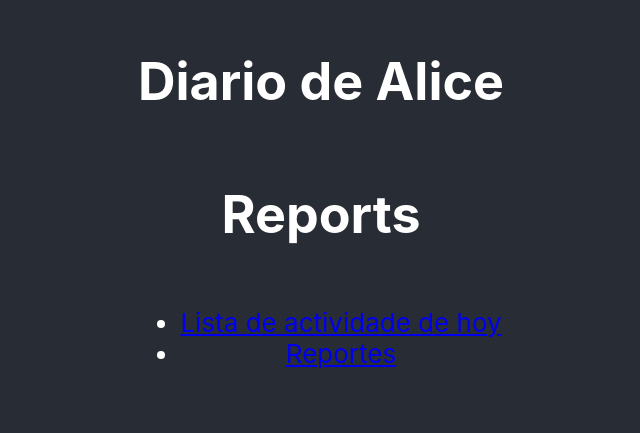
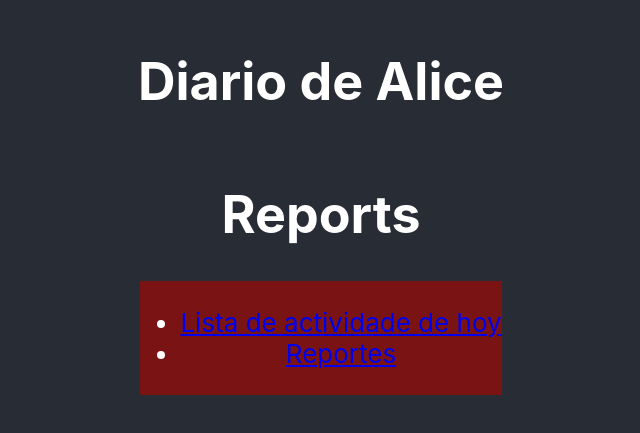
Before and after one commit to dennyz114/baby-diary, a React (Create React App) app: page /reports in a window 1280 px wide. Shown: the part 195-628 px from the top of the page, without its empty margins (319-959 px from the left). Built offline with nearby package versions, Linux system fonts and the light colour scheme.

Commit message:
Adding sass

```diff
--- a/package.json
+++ b/package.json
@@ -12,6 +12,7 @@
     "@types/react": "^18.0.0",
     "@types/react-dom": "^18.0.0",
     "moment": "^2.29.4",
+    "node-sass": "^9.0.0",
     "react": "^18.2.0",
     "react-dom": "^18.2.0",
     "react-router-dom": "^6.16.0",
--- a/src/App.tsx
+++ b/src/App.tsx
@@ -1,7 +1,7 @@
 import React from 'react';
-import './App.css';
+import './App.scss';
 import AppRoutes from './AppRoutes'
-import NavigationBar from './components/navigationBar/NavigationBar'
+import NavigationBar from './components/navigationBar'
 
 function App() {
   return (
--- a/src/AppRoutes.tsx
+++ b/src/AppRoutes.tsx
@@ -6,6 +6,7 @@ import InvalidRoute from './components/InvalidRoute'
 const AppRoutes = () => (
   <Routes>
     <Route path="/" element={<DiaryItems />}/>
+    <Route path="/baby-diary" element={<DiaryItems />}/>
     <Route path="/reports" element={<Reports/>}/>
     <Route path="*" element={<InvalidRoute/>}/>
   </Routes>
--- /dev/null
+++ b/src/components/navigationBar/NaviagationBar.scss
@@ -0,0 +1,6 @@
+
+$primary-color: #7a1414;
+
+.test {
+  background: $primary-color;
+}
--- a/src/components/navigationBar/NavigationBar.tsx
+++ b/src/components/navigationBar/index.tsx
@@ -1,8 +1,9 @@
 import React from 'react'
 import { Link } from 'react-router-dom'
+import './NaviagationBar.scss'
 
 const NavigationBar = () => (
-  <div>
+  <div className={'test'}>
     <ul>
       <li>
         <Link to="/">Lista de actividade de hoy</Link>
--- a/src/index.tsx
+++ b/src/index.tsx
@@ -1,6 +1,6 @@
 import React from 'react';
 import ReactDOM from 'react-dom/client';
-import './index.css';
+import './index.scss';
 import App from './App';
 import reportWebVitals from './reportWebVitals';
 import { BrowserRouter as Router } from 'react-router-dom'
```
Also changed, not shown: src/App.scss (renamed from src/App.css), src/index.scss (renamed from src/index.css), 1 other file (tests, documents, lock files or other folders).
